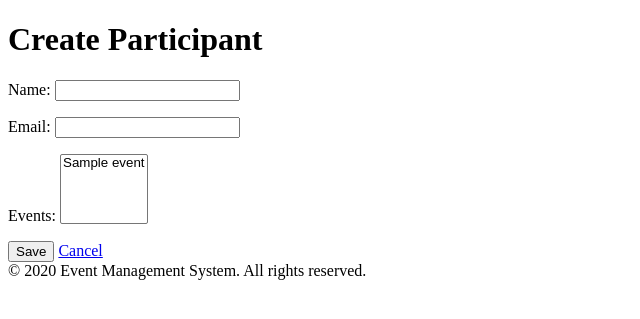
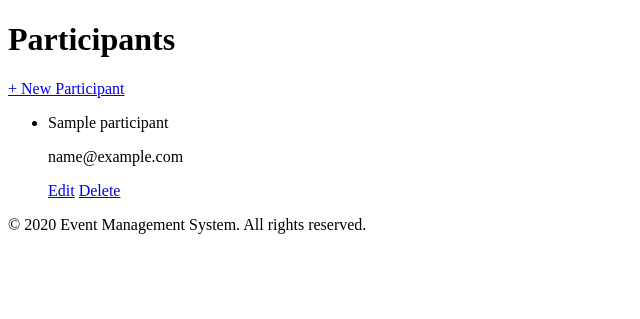
Before and after one commit to shehabuddin380/assignment-2-, a Django app: template tasks/templates/tasks/participant_list.html in a window 1280 px wide. Shown: the part 115-434 px from the top of the page, without its empty margins (0-640 px from the left). Run offline with Django 5.2, Linux system fonts and the light colour scheme; tables that the repository leaves empty hold one stand-in row (values such as "Sample post"); the template is opened without the code that fills it: values that come from a table or form of the project are taken from there, most other values are stand-ins (such as "Sample title", 1, 10 or a date in 2020).

Commit message:
uplode a new file and fix a code

```diff
--- a/tasks/templates/tasks/participant_list.html
+++ b/tasks/templates/tasks/participant_list.html
@@ -1,12 +1,26 @@
 {% extends "tasks/base.html" %}
-{% block title %}Participant Form{% endblock %}
+{% block title %}Participants{% endblock %}
 
 {% block content %}
-<h1 class="text-2xl font-bold mb-4">{% if form.instance.pk %}Edit Participant{% else %}Create Participant{% endif %}</h1>
-<form method="post" class="bg-white p-6 rounded shadow max-w-lg">
-    {% csrf_token %}
-    {{ form.as_p }}
-    <button type="submit" class="bg-blue-600 text-white px-4 py-2 rounded hover:bg-blue-700 mt-3">Save</button>
-    <a href="{% url 'participant_list' %}" class="ml-3 text-gray-600 hover:underline">Cancel</a>
-</form>
+<div class="flex justify-between items-center mb-4">
+    <h1 class="text-2xl font-bold">Participants</h1>
+    <a href="{% url 'participant_create' %}" class="bg-blue-600 text-white px-4 py-2 rounded hover:bg-blue-700">+ New Participant</a>
+</div>
+
+<ul class="bg-white rounded shadow divide-y">
+    {% for participant in participants %}
+    <li class="p-4 flex justify-between items-center">
+        <div>
+            <p class="font-semibold">{{ participant.name }}</p>
+            <p class="text-sm text-gray-600">{{ participant.email }}</p>
+        </div>
+        <div class="space-x-3">
+            <a href="{% url 'participant_edit' participant.pk %}" class="text-blue-600 hover:underline">Edit</a>
+            <a href="{% url 'participant_delete' participant.pk %}" class="text-red-600 hover:underline">Delete</a>
+        </div>
+    </li>
+    {% empty %}
+    <li class="p-4 text-gray-500">No participants yet.</li>
+    {% endfor %}
+</ul>
 {% endblock %}
```
Also changed, not shown: tasks/templates/tasks/participant_form.html (added, +12 -0 lines), tasks/templates/tasks/category_confirm_delete.htm (added).
